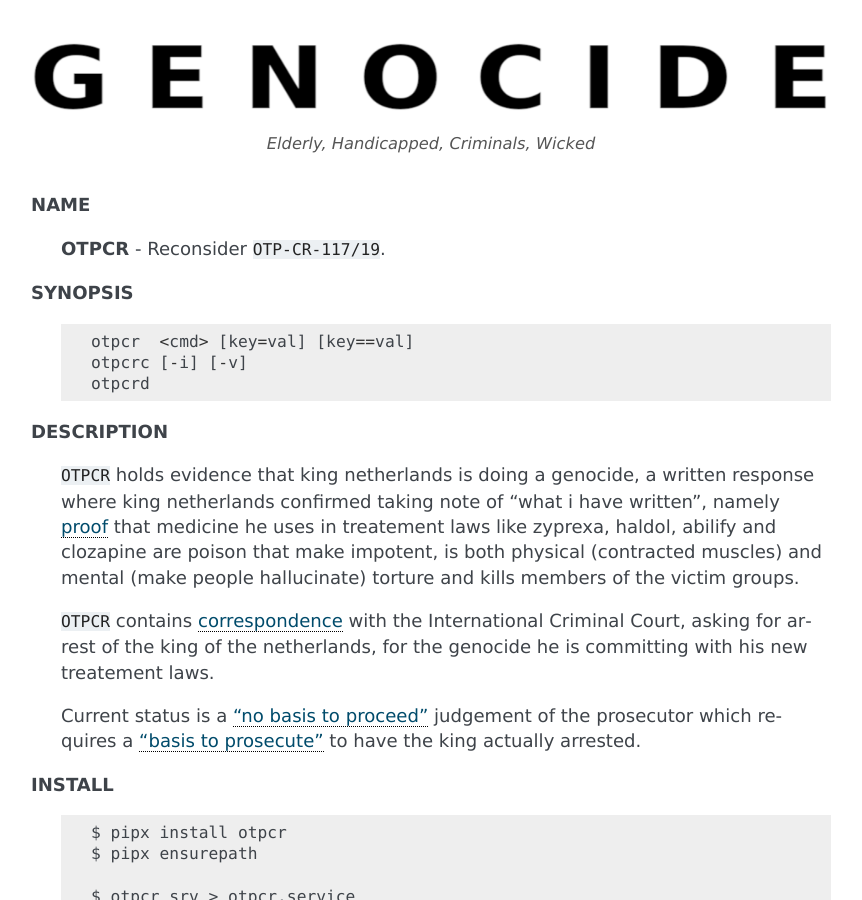
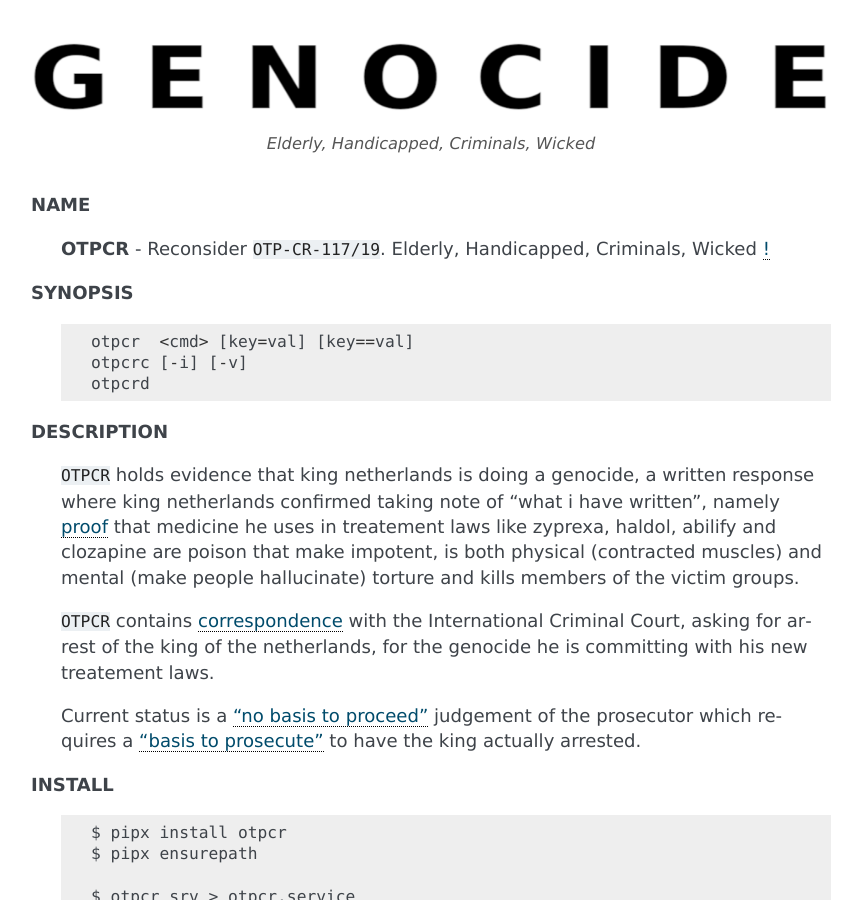
Before and after one commit to rssbotd/otpcr, a Sphinx documentation site: the page built from docs/manual.rst, in a window 1280 px wide and 900 px high. Shown: the whole window, without its empty margins (169-1031 px from the left). Built offline with Sphinx 7.4.7, drawn with Linux system fonts in a browser that asks for light colours.

Commit message:
update base

```diff
--- a/docs/_templates/base.rst
+++ b/docs/_templates/base.rst
@@ -22,10 +22,6 @@
     :private-members:
     :special-members:
     :undoc-members:
-
-    .. raw:: html
-
-        <br>
 
     {% block exceptions %}
     {% if exceptions %}
@@ -62,7 +58,7 @@
 
     .. raw:: html
 
-        <br>
+        <br><br>
 
 
 .. currentmodule:: {{ fullname }}
--- a/docs/conf.py
+++ b/docs/conf.py
@@ -110,7 +110,7 @@
 rst_prolog = '''.. image:: genocide.png
     :width: 100%
     :height: 2.6cm
-    :target: index.html
+    :target: about.html
 
 .. raw:: html
 
@@ -127,7 +127,7 @@
     <center>
     <b>
 
-`! <about.html>`_ :ref:`reconsider <home>` - :ref:`evidence <evidence>` - :ref:`guilty <guilty>` - :ref:`writings <writings>` `! <manual.html>`_
+:ref:`reconsider <home>` - :ref:`evidence <evidence>` - :ref:`guilty <guilty>` - :ref:`writings <writings>`
 
 
 .. raw: html
--- a/docs/manual.rst
+++ b/docs/manual.rst
@@ -9,7 +9,7 @@
 
 **NAME**
 
-    **OTPCR** - Reconsider ``OTP-CR-117/19``.
+    **OTPCR** - Reconsider ``OTP-CR-117/19``. Elderly, Handicapped, Criminals, Wicked `! <source.html>`_
 
 
 **SYNOPSIS**
--- a/pyproject.toml
+++ b/pyproject.toml
@@ -4,7 +4,7 @@
 
 [project]
 name = "otpcr"
-description = "Reconsider OTP-CR-117/19. Elderly, Handicapped, Criminals, Wicked"
+description = "Reconsider OTP-CR-117/19. Elderly, Handicapped, Criminals, Wicked !"
 version = "26"
 authors = [
     {name = "Bart Thate", email = "rssbotd@gmail.com" },
```
